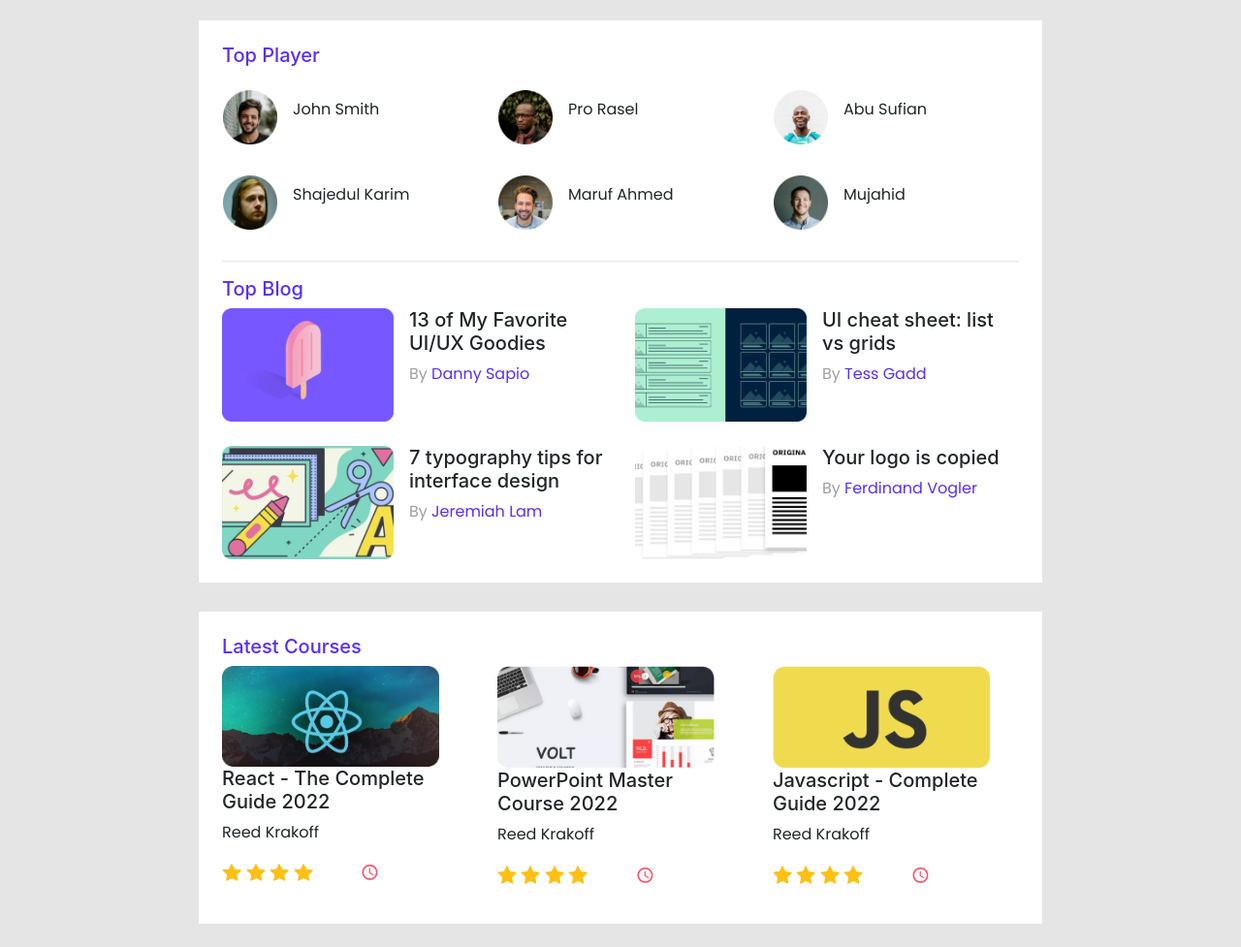
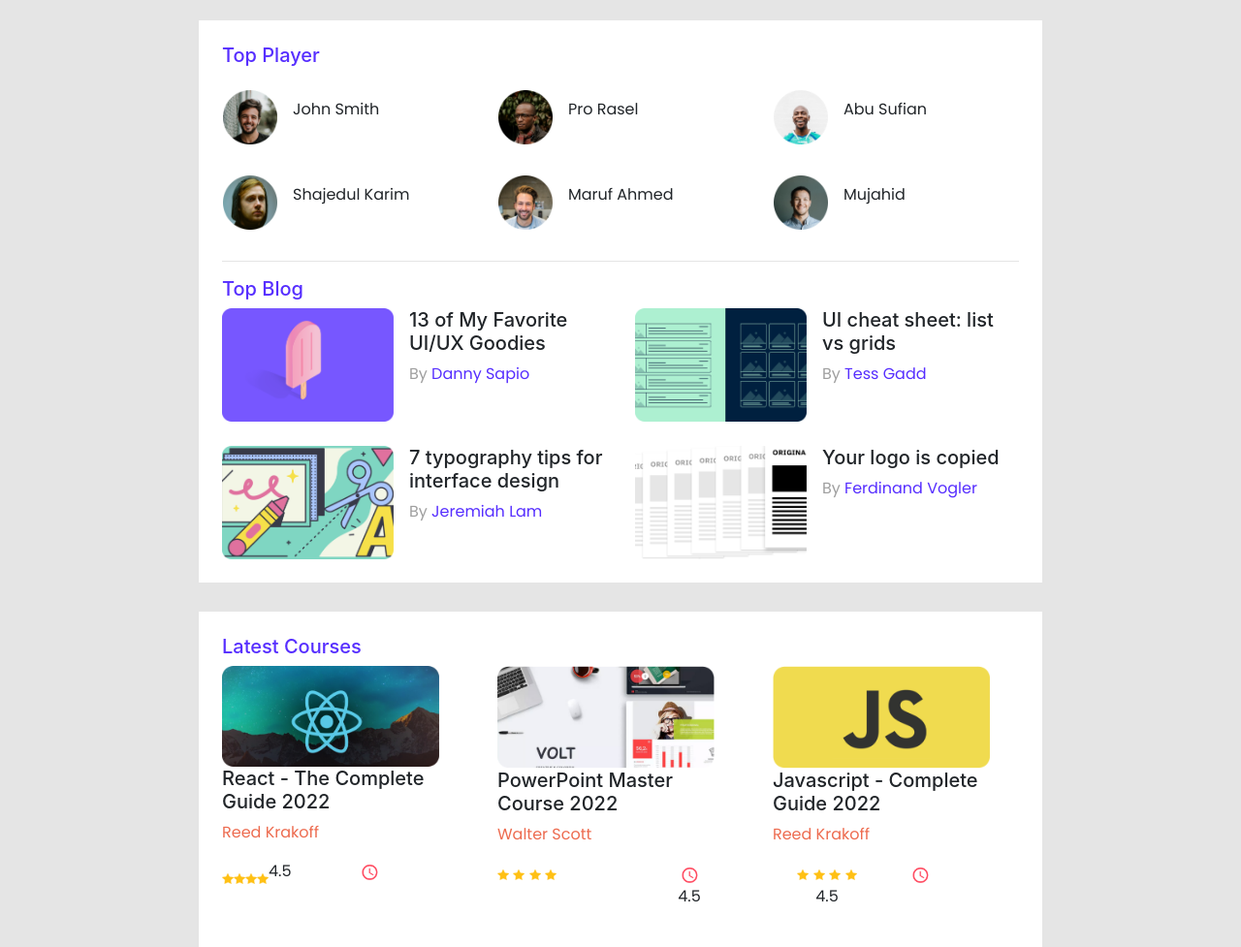
Before and after one commit to sabab015/leader-board, a plain HTML site: page index.html in a window 1280 px wide. Shown: the part 85-1062 px from the top of the page at 97% size. Before the commit the page ends 1038 px from the top, so only its background shows below. Drawn offline with nearby package versions, Linux system fonts and the light colour scheme.

Commit message:
will update later

```diff
--- a/index.html
+++ b/index.html
@@ -112,15 +112,16 @@
         <div class="col-md-4 course">
           <img src="images/courses/course-1.png" alt="">
           <h5>React - The Complete Guide 2022 </h5>
-          <p>Reed Krakoff</p>
+          <p style="color: #ED6B4F ;">Reed Krakoff</p>
           <div class="row">
-            <div class="col-md-6 icon">
+            <div class="col-md-6 star d-flex align-items-center">
               <img src="images/icons/star.png" alt="">
               <img src="images/icons/star.png" alt="">
               <img src="images/icons/star.png" alt="">
               <img src="images/icons/star.png" alt="">
+              <p>4.5</p>
             </div>
-            <div class="col-md-6 icon">
+            <div class="col-md-6 clock">
               <img src="images/icons/clock.png" alt="">
             </div>
           </div>
@@ -128,32 +129,33 @@
         <div class="col-md-4 course">
           <img src="images/courses/course-2.png" alt="">
           <h5>PowerPoint Master Course 2022 </h5>
-          <p>Reed Krakoff</p>
+          <p style="color: #ED6B4F ;">Walter Scott</p>
           <div class="row">
-            <div class="col-md-6 icon">
+            <div class="col-md-6 star">
               <img src="images/icons/star.png" alt="">
               <img src="images/icons/star.png" alt="">
               <img src="images/icons/star.png" alt="">
               <img src="images/icons/star.png" alt="">
             </div>
-            <div class="col-md-6 icon">
+            <div class="col-md-6 clock text-center">
               <img src="images/icons/clock.png" alt="">
+              <p>4.5</p>
             </div>
           </div>
         </div>
         <div class="col-md-4 course">
           <img src="images/courses/course-3.png" alt="">
           <h5>Javascript - Complete Guide 2022 </h5>
-          <p>Reed Krakoff</p>
+          <p style="color: #ED6B4F ;">Reed Krakoff</p>
           <div class="row">
-            <div class="col-md-6 icon">
+            <div class="col-md-6 star text-center">
               <img src="images/icons/star.png" alt="">
               <img src="images/icons/star.png" alt="">
               <img src="images/icons/star.png" alt="">
               <img src="images/icons/star.png" alt="">
-              <p></p>
+              <p>4.5</p>
             </div>
-            <div class="col-md-6 icon">
+            <div class="col-md-6 clock">
               <img src="images/icons/clock.png" alt="">
             </div>
           </div>
--- a/styles/style.css
+++ b/styles/style.css
@@ -33,3 +33,9 @@ main {
 .icon img{
     width: 20px;
 }
+.star img{
+    width: 12px;
+}
+.clock img{
+    width: 20px;
+}
```
